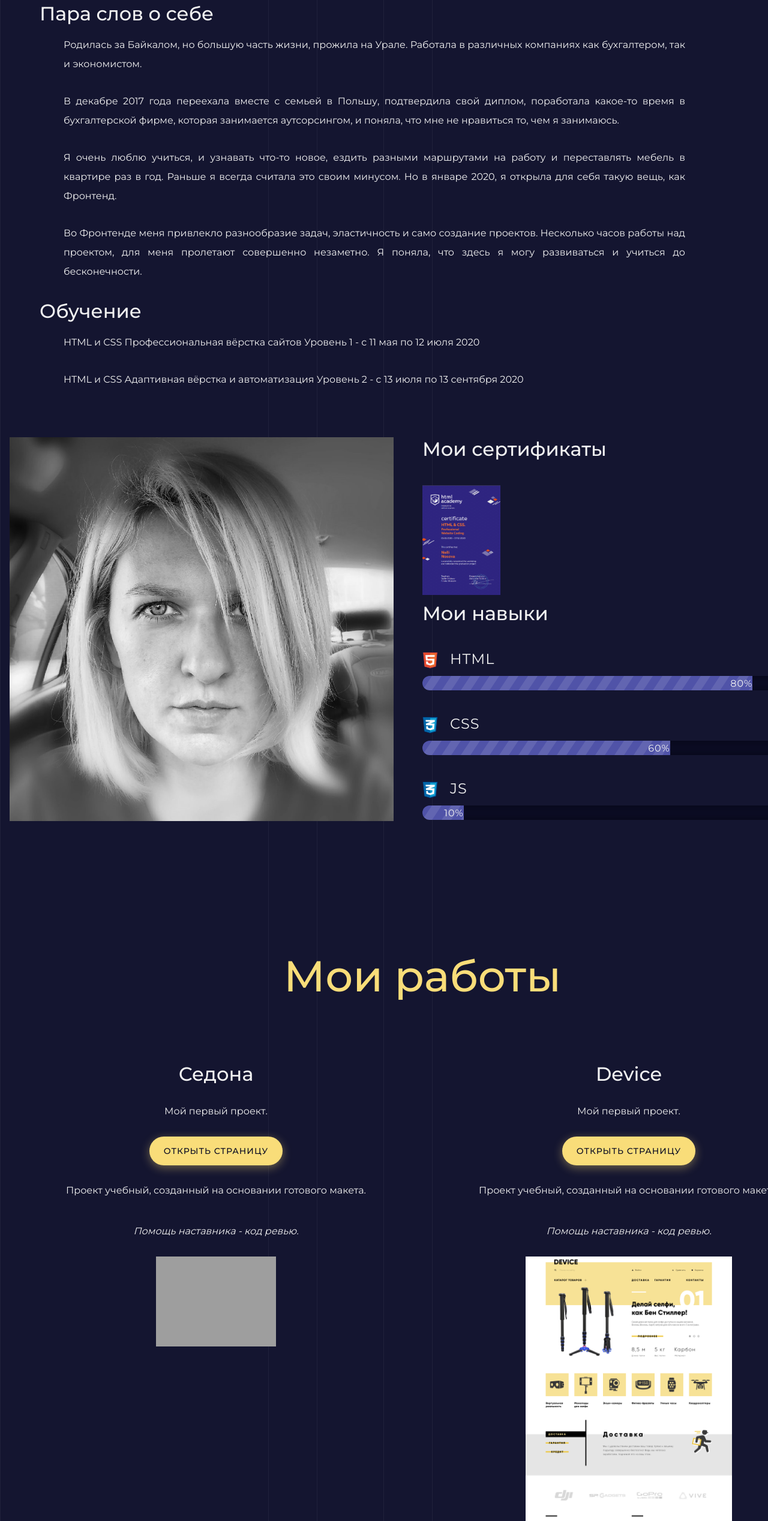
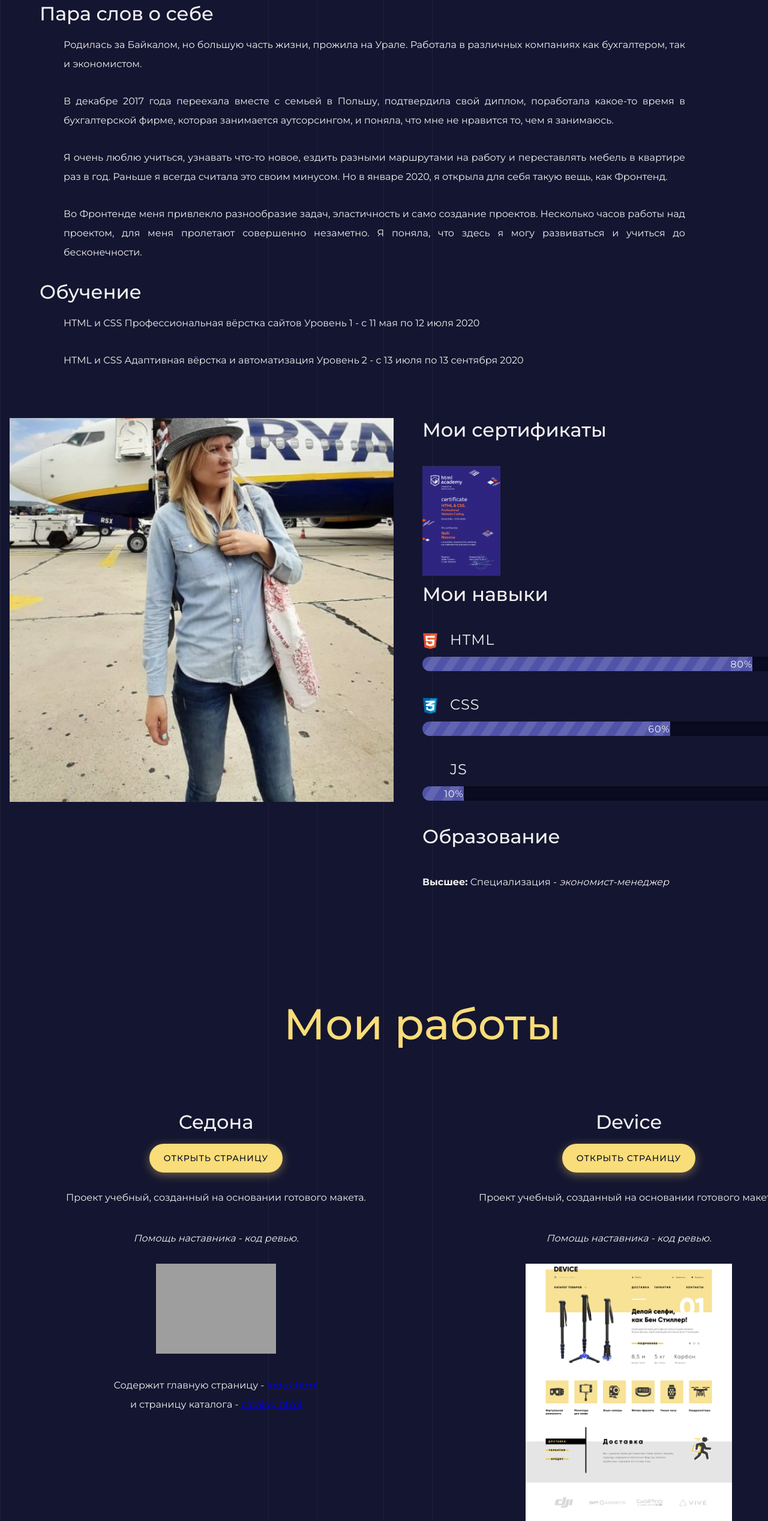
Before and after one commit to NelliNosova/old_portfolio, a plain HTML site: page index-ru.html in a window 1280 px wide. Shown: the part 1137-3673 px from the top of the page at 60% size. Drawn offline with Linux system fonts and the light colour scheme; grey boxes are pictures that could not be loaded.

Commit message:
Добавила ссылки на страницы каталога и образование

```diff
--- a/index-ru.html
+++ b/index-ru.html
@@ -5,7 +5,7 @@
   <meta charset="UTF-8" />
   <link rel="stylesheet" href="normalize.css" />
   <link rel="stylesheet" href="style.css" />
-  <title>Портфолио Junior верстальщика</title>
+  <title>Портфолио Junior Front-end-Developer</title>
   <link
     href="https://fonts.googleapis.com/css?family=Montserrat:400,500,700|Old+Standard+TT&display=swap&subset=cyrillic"
     rel="stylesheet" />
@@ -21,8 +21,8 @@
       </div>
       <div class="language">
         <a>RU</a>
-        <a href="index-pl">PL</a>
-        <a href="index-en">EN</a>
+        <a href="index-pl.html">PL</a>
+        <a href="index-en.html">EN</a>
       </div>
     </div>
   </header>
@@ -38,7 +38,7 @@
     <div class="container">
       <h2 class="visually-hidden">Давайте познакомимся</h2>
       <figure class="user-image">
-        <img src="img/foto-nelli-1.jpg" width="834" height="727" alt="Фотография Нелли Носова" />
+        <img src="img/foto-nelli-2.jpg" width="640" alt="Фотография Нелли Носова" />
       </figure>
       <div class="about">
         <h3>Пара слов о себе</h3>
@@ -49,11 +49,11 @@
         <p>
           В декабре 2017 года переехала вместе с семьей в Польшу, подтвердила
           свой диплом, поработала какое-то время в бухгалтерской фирме,
-          которая занимается аутсорсингом, и поняла, что мне не нравиться то,
+          которая занимается аутсорсингом, и поняла, что мне не нравится то,
           чем я занимаюсь.
         </p>
         <p>
-          Я очень люблю учиться, и узнавать что-то новое, ездить разными
+          Я очень люблю учиться, узнавать что-то новое, ездить разными
           маршрутами на работу и переставлять мебель в квартире раз в год.
           Раньше я всегда считала это своим минусом. Но в январе 2020, я
           открыла для себя такую вещь, как Фронтенд.
@@ -95,11 +95,16 @@
           <dd class="level">
             <div style="width: 60%;">60%</div>
           </dd>
-          <dt class="skill-css">JS</dt>
+          <dt class="skill-js">JS</dt>
           <dd class="level">
             <div style="width: 10%;">10%</div>
           </dd>
         </dl>
+        <h3 class="bottom">Образование</h3>
+        <p>
+          <b>Высшее:</b>
+          Специализация - <i>экономист-менеджер</i>
+        </p>
       </div>
     </div>
   </section>
@@ -109,8 +114,7 @@
       <ul class="my-works">
         <li class="my-work">
           <h3>Седона</h3>
-          <p>Мой первый проект.</p>
-          <a href="https://nellinosova.github.io/1336029-sedona-28" class="button">Открыть страницу</a>
+          <a class="button portfolio-link" href="https://nellinosova.github.io/1336029-sedona-28">Открыть страницу</a>
           <p>
             Проект учебный, созданный на основании готового макета.
           </p>
@@ -120,11 +124,15 @@
           <div class="portfolio-img">
             <img src="source/Index-s.png" width="50%" alt="Макет главной страницы" />
           </div>
+          <p class="left">
+            Содержит главную страницу - <a href="https://nellinosova.github.io/1336029-sedona-28">index.html</a><br>
+            и страницу каталога - <a
+              href="https://nellinosova.github.io/1336029-sedona-28/catalog.html">catalog.html</a>
+          </p>
         </li>
         <li class="my-work">
           <h3>Device</h3>
-          <p>Мой первый проект.</p>
-          <a href="https://nellinosova.github.io/1336029-device-28" class="button">
+          <a class="button portfolio-link" href="https://nellinosova.github.io/1336029-device-28">
             Открыть страницу
           </a>
           <p>
@@ -136,6 +144,10 @@
           <div class="portfolio-img">
             <img src="source/Index-d.png" width="50%" alt="Макет главной страницы" />
           </div>
+          <p class="left left-device">
+            Содержит главную страницу - <a href="https://nellinosova.github.io/1336029-device-28">index.html</a><br>
+            и страницу каталога - <a
+              href="https://nellinosova.github.io/1336029-device-28/catalog.html">catalog.html</a>
         </li>
       </ul>
     </div>
```
